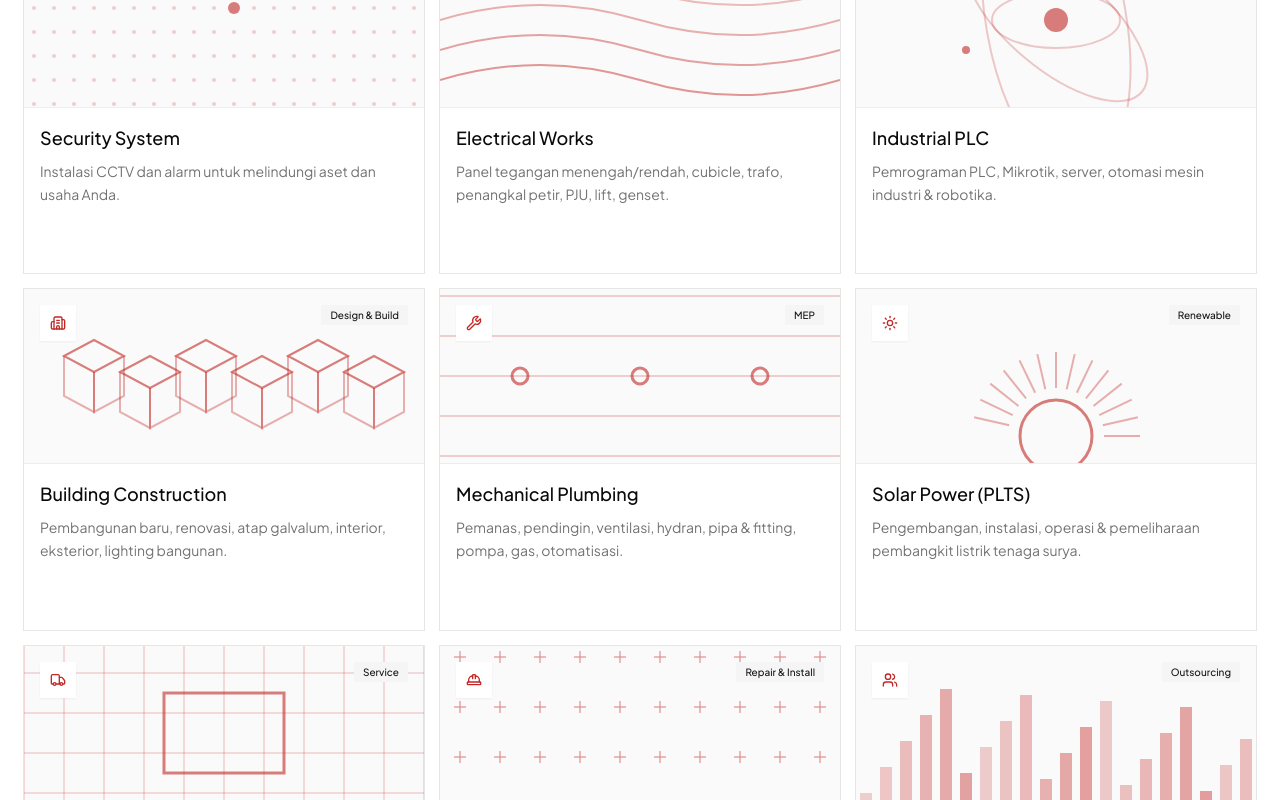
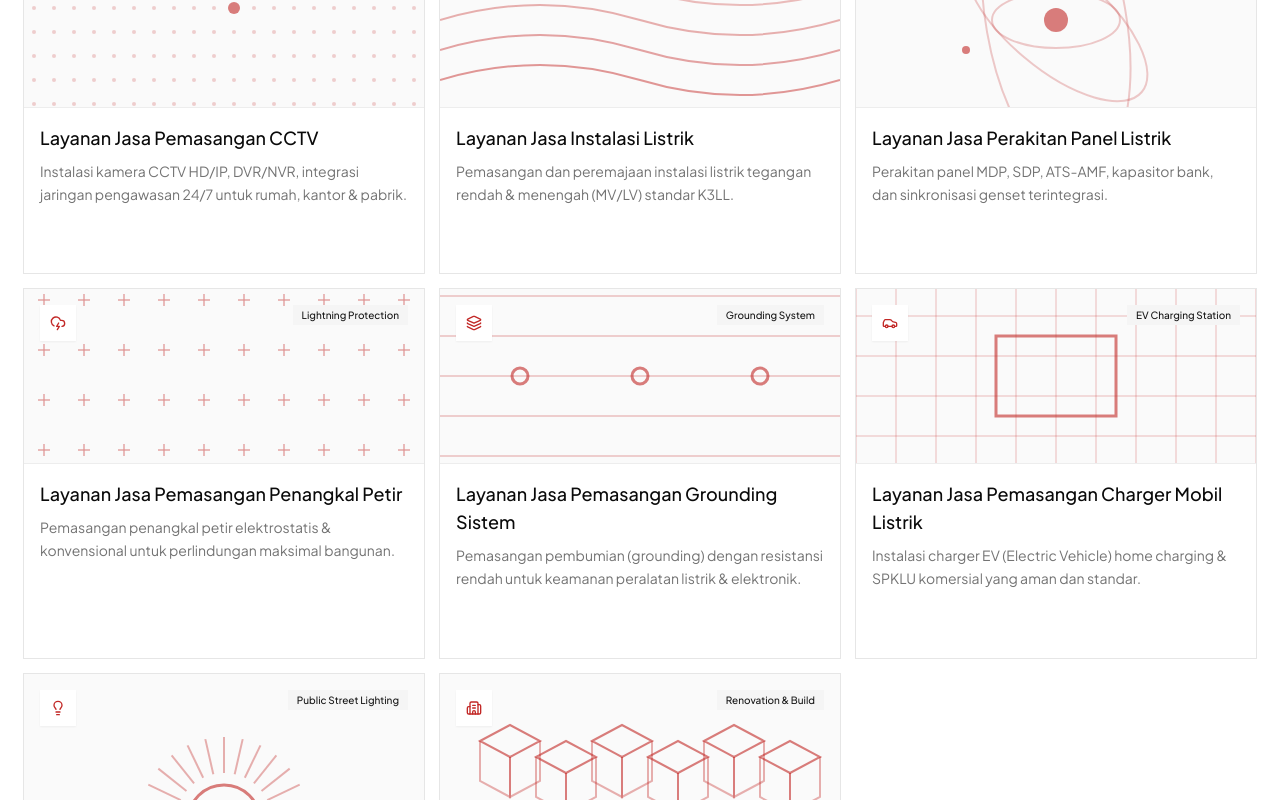
Before and after one commit to Rydhlnst/cctvlp, a Next.js app: page / in a window 1280 px wide. Shown: the part 2040-2840 px from the top of the page. Built offline with nearby package versions, Linux system fonts and the light colour scheme.

Commit message:
List UPD

```diff
--- a/app/page.tsx
+++ b/app/page.tsx
@@ -6,8 +6,10 @@ import {
   Award,
   Building2,
   Camera,
+  Car,
   Check,
   ChevronRight,
+  CloudLightning,
   Cpu,
   FileCheck2,
   Gauge,
@@ -15,6 +17,8 @@ import {
   HardHat,
   Hotel,
   Landmark,
+  Layers,
+  Lightbulb,
   LineChart,
   Mail,
   MapPin,
@@ -86,15 +90,62 @@ const BENEFITS = [
 ];
 
 const PRODUCTS = [
-  { icon: Camera, title: "Security System", tag: "CCTV & Alarm", desc: "Instalasi CCTV dan alarm untuk melindungi aset dan usaha Anda.", cover: "dots" },
-  { icon: Zap, title: "Electrical Works", tag: "MV & LV", desc: "Panel tegangan menengah/rendah, cubicle, trafo, penangkal petir, PJU, lift, genset.", cover: "waves" },
-  { icon: Cpu, title: "Industrial PLC", tag: "Automation", desc: "Pemrograman PLC, Mikrotik, server, otomasi mesin industri & robotika.", cover: "orbit" },
-  { icon: Building2, title: "Building Construction", tag: "Design & Build", desc: "Pembangunan baru, renovasi, atap galvalum, interior, eksterior, lighting bangunan.", cover: "iso" },
-  { icon: Wrench, title: "Mechanical Plumbing", tag: "MEP", desc: "Pemanas, pendingin, ventilasi, hydran, pipa & fitting, pompa, gas, otomatisasi.", cover: "pipes" },
-  { icon: Sun, title: "Solar Power (PLTS)", tag: "Renewable", desc: "Pengembangan, instalasi, operasi & pemeliharaan pembangkit listrik tenaga surya.", cover: "rays" },
-  { icon: Truck, title: "Heavy Equipment", tag: "Service", desc: "Servis alat berat: backhoe, tower crane, batching plant, bulldozer, excavator.", cover: "grid" },
-  { icon: HardHat, title: "Electronic Service", tag: "Repair & Install", desc: "AC, pompa air, gerbang otomatis, dan perbaikan alat elektronik lainnya.", cover: "cross" },
-  { icon: Users, title: "Suppliers & SDM", tag: "Outsourcing", desc: "Penyedia SDM bersertifikasi berikut penyediaan barang dan jasa terkait.", cover: "bars" },
+  {
+    icon: Camera,
+    title: "Layanan Jasa Pemasangan CCTV",
+    tag: "Security System",
+    desc: "Instalasi kamera CCTV HD/IP, DVR/NVR, integrasi jaringan pengawasan 24/7 untuk rumah, kantor & pabrik.",
+    cover: "dots",
+  },
+  {
+    icon: Zap,
+    title: "Layanan Jasa Instalasi Listrik",
+    tag: "Electrical Works",
+    desc: "Pemasangan dan peremajaan instalasi listrik tegangan rendah & menengah (MV/LV) standar K3LL.",
+    cover: "waves",
+  },
+  {
+    icon: Cpu,
+    title: "Layanan Jasa Perakitan Panel Listrik",
+    tag: "Panel Assembly",
+    desc: "Perakitan panel MDP, SDP, ATS-AMF, kapasitor bank, dan sinkronisasi genset terintegrasi.",
+    cover: "orbit",
+  },
+  {
+    icon: CloudLightning,
+    title: "Layanan Jasa Pemasangan Penangkal Petir",
+    tag: "Lightning Protection",
+    desc: "Pemasangan penangkal petir elektrostatis & konvensional untuk perlindungan maksimal bangunan.",
+    cover: "cross",
+  },
+  {
+    icon: Layers,
+    title: "Layanan Jasa Pemasangan Grounding Sistem",
+    tag: "Grounding System",
+    desc: "Pemasangan pembumian (grounding) dengan resistansi rendah untuk keamanan peralatan listrik & elektronik.",
+    cover: "pipes",
+  },
+  {
+    icon: Car,
+    title: "Layanan Jasa Pemasangan Charger Mobil Listrik",
+    tag: "EV Charging Station",
+    desc: "Instalasi charger EV (Electric Vehicle) home charging & SPKLU komersial yang aman dan standar.",
+    cover: "grid",
+  },
+  {
+    icon: Lightbulb,
+    title: "Layanan Jasa Pemasangan PJU",
+    tag: "Public Street Lighting",
+    desc: "Pemasangan Penerangan Jalan Umum (PJU) konvensional dan solar cell mandiri untuk jalan & perumahan.",
+    cover: "rays",
+  },
+  {
+    icon: Building2,
+    title: "Layanan Jasa Renovasi Rumah, Kantor dan Gedung",
+    tag: "Renovation & Build",
+    desc: "Pekerjaan renovasi total/parsial, struktur, interior, eksterior, dan sipil bangunan berkualitas.",
+    cover: "iso",
+  },
 ] as const;
 
 const SOLUTIONS = [
@@ -102,43 +153,43 @@ const SOLUTIONS = [
     id: "industri",
     icon: Warehouse,
     label: "Industri & Pabrik",
-    desc: "Sistem kelistrikan, otomasi PLC, pengawasan CCTV, dan penyediaan SDM untuk lantai produksi & gudang.",
-    products: ["Electrical Works", "Industrial PLC", "Security System"],
+    desc: "Perakitan panel listrik, instalasi grounding system, penangkal petir, dan CCTV lantai produksi & gudang.",
+    products: ["Layanan Jasa Perakitan Panel Listrik", "Layanan Jasa Pemasangan Grounding Sistem", "Layanan Jasa Pemasangan CCTV"],
   },
   {
     id: "perbankan",
     icon: Landmark,
     label: "Perbankan",
-    desc: "Infrastruktur kelistrikan dan CCTV bertingkat untuk kantor cabang, ruang server, dan area ATM.",
-    products: ["Security System", "Electrical Works", "Electronic Service"],
+    desc: "Infrastruktur CCTV bertingkat, penangkal petir, dan grounding sistem untuk cabang & ruang server.",
+    products: ["Layanan Jasa Pemasangan CCTV", "Layanan Jasa Pemasangan Grounding Sistem", "Layanan Jasa Instalasi Listrik"],
   },
   {
     id: "retail",
     icon: ShoppingBag,
     label: "Retail & F&B",
-    desc: "Instalasi CCTV toko, dapur, dan pengaturan kelistrikan untuk gerai dengan operasional harian tinggi.",
-    products: ["Security System", "Electronic Service", "Mechanical Plumbing"],
+    desc: "Instalasi CCTV toko, charger mobil listrik area parkir, dan instalasi listrik gerai.",
+    products: ["Layanan Jasa Pemasangan CCTV", "Layanan Jasa Pemasangan Charger Mobil Listrik", "Layanan Jasa Instalasi Listrik"],
   },
   {
     id: "perhotelan",
     icon: Hotel,
     label: "Perhotelan",
-    desc: "MEP, sistem keamanan, dan pengelolaan energi bagi hotel dan properti hospitality.",
-    products: ["Mechanical Plumbing", "Security System", "Electrical Works"],
+    desc: "Sistem PJU area properti, EV charger untuk tamu, penangkal petir, dan renovasi area hotel.",
+    products: ["Layanan Jasa Pemasangan PJU", "Layanan Jasa Pemasangan Charger Mobil Listrik", "Layanan Jasa Renovasi Rumah, Kantor dan Gedung"],
   },
   {
     id: "kantor",
     icon: Building2,
     label: "Perkantoran",
-    desc: "Panel LV/MV, PLTS atap, dan pengaturan CCTV untuk gedung perkantoran modern.",
-    products: ["Electrical Works", "Solar Power (PLTS)", "Security System"],
+    desc: "Renovasi gedung kantor, instalasi listrik modern, perakitan panel, dan EV charger perkantoran.",
+    products: ["Layanan Jasa Renovasi Rumah, Kantor dan Gedung", "Layanan Jasa Instalasi Listrik", "Layanan Jasa Pemasangan Charger Mobil Listrik"],
   },
   {
     id: "konstruksi",
     icon: HardHat,
     label: "Konstruksi",
-    desc: "Dukungan alat berat, tenaga tersertifikasi, dan pekerjaan struktur untuk site konstruksi.",
-    products: ["Heavy Equipment", "Building Construction", "Suppliers & SDM"],
+    desc: "Perakitan panel temporer, grounding sistem proyek, penangkal petir, dan pembangunan gedung.",
+    products: ["Layanan Jasa Perakitan Panel Listrik", "Layanan Jasa Pemasangan Penangkal Petir", "Layanan Jasa Renovasi Rumah, Kantor dan Gedung"],
   },
 ];
 
@@ -159,7 +210,7 @@ const CLIENTS = [
 
 const PROOF = [
   { icon: Award, value: "10+", label: "Tahun Pengalaman", desc: "Sejak 2014 melayani industri" },
-  { icon: Building2, value: "9", label: "Lini Bisnis Utama", desc: "Kelistrikan, CCTV, MEP & SDM" },
+  { icon: Building2, value: "8", label: "Layanan Jasa Utama", desc: "CCTV, Listrik, Panel, Renovasi, DLL" },
   { icon: Users, value: "28+", label: "Klien Nasional", desc: "Perbankan, retail & korporat" },
   { icon: Gauge, value: "24/7", label: "Support Proyek", desc: "Tim siaga respon cepat" },
 ];
```
